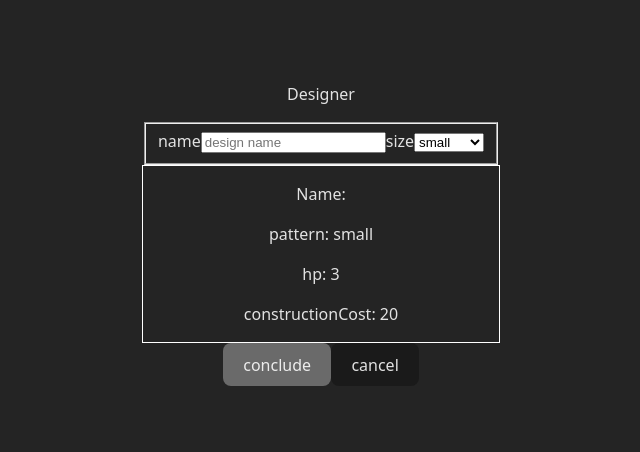
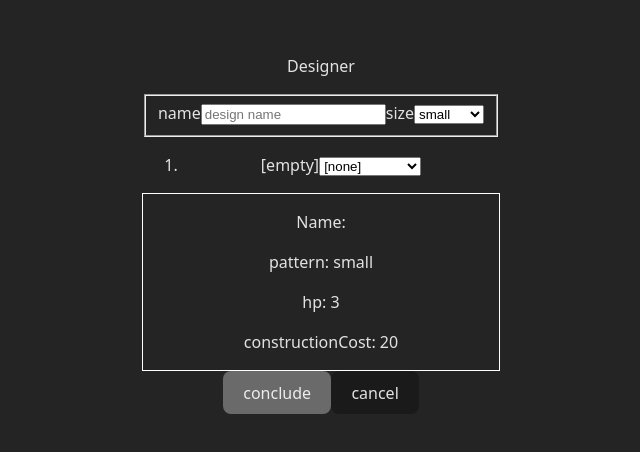
Before and after one commit to dblatcher/galaxy, a React (Vite) app: page / in a window 1280 px wide. Shown: the part 174-626 px from the top of the page, without its empty margins (319-959 px from the left). Built offline with nearby package versions, Linux system fonts and the light colour scheme.

Commit message:
ships have equipment slots

```diff
--- a/src/components/designer.tsx/DesignApp.tsx
+++ b/src/components/designer.tsx/DesignApp.tsx
@@ -4,11 +4,14 @@ import { useGameStateContext } from "../../hooks/useGameStateContext"
 import type { ShipDesign } from "../../lib/model"
 import { nextId } from "../../lib/util"
 import { DesignStats } from "./DesignStats"
+import { EquipmentSelect } from "./EquipmentSelect"
+import type { EquipmentId } from "../../data/ship-equipment"
 
 
 type DesignAction =
     { type: 'set-name', name: string } |
-    { type: 'set-pattern', pattern: PatternId };
+    { type: 'set-pattern', pattern: PatternId } |
+    { type: 'fill-slot', slotIndex: number, equipment: EquipmentId | undefined };
 
 type DesignState = {
     design: Omit<ShipDesign, 'id'>
@@ -27,7 +30,18 @@ export const DesignApp = () => {
                 return state
             }
             case "set-pattern": {
+                const { slots: oldSlots } = state.design
                 state.design.pattern = action.pattern;
+
+                const newSlots: ShipDesign['slots'] = new Array(ALL_PATTERNS[action.pattern].slotCount);
+                newSlots.fill(undefined)
+                newSlots.splice(0, oldSlots.length, ...oldSlots.slice(0, newSlots.length))
+
+                state.design.slots = newSlots
+                return state
+            }
+            case "fill-slot": {
+                state.design.slots[action.slotIndex] = action.equipment
                 return state
             }
         }
@@ -35,11 +49,11 @@ export const DesignApp = () => {
     }, {
         design: {
             name: '',
-            atk: 10,
             pattern: 'small',
             specials: {
 
-            }
+            },
+            slots: [undefined]
         }
     })
 
@@ -99,6 +113,16 @@ export const DesignApp = () => {
                 </label>
             </fieldset>
 
+            <section>
+                <ol>
+                    {state.design.slots.map((equipmentInSlot, slotIndex) => (
+                        <li key={slotIndex}>
+                            <EquipmentSelect value={equipmentInSlot} setValue={(equipment) => dispatch({ type: 'fill-slot', slotIndex, equipment })} />
+                        </li>
+                    ))}
+                </ol>
+            </section>
+
             <DesignStats design={state.design} />
 
 
--- /dev/null
+++ b/src/components/designer.tsx/EquipmentSelect.tsx
@@ -0,0 +1,22 @@
+import { ALL_EQUIPMENT, type EquipmentId } from "../../data/ship-equipment"
+
+interface Props {
+    value: EquipmentId | undefined
+    setValue: { (value: EquipmentId | undefined): void }
+}
+
+
+export const EquipmentSelect = ({ value, setValue }: Props) => {
+
+    const equipment = value && ALL_EQUIPMENT[value];
+
+    return <div>
+        <span>{equipment?.name ?? '[empty]'}</span>
+        <select value={value} onChange={({ target }) => setValue(target.value as EquipmentId | undefined)}>
+            <option value={undefined} >[none]</option>
+            {Object.entries(ALL_EQUIPMENT).map(([id, equipment]) => (
+                <option value={id} key={id}>{equipment.name}</option>
+            ))}
+        </select>
+    </div>
+}
--- /dev/null
+++ b/src/data/ship-equipment.ts
@@ -0,0 +1,24 @@
+import type { TechId } from "./tech-list";
+
+export type ShipEquipment = {
+    name: string;
+    baseCost: number;
+    prerequisites: TechId[];
+}
+
+export const ALL_EQUIPMENT = {
+    projectileGun: {
+        name: 'projectile gun',
+        baseCost: 5,
+        prerequisites: []
+    },
+    laserCannon: {
+        name: 'laser cannon',
+        baseCost: 5,
+        prerequisites: ['lasers']
+    },
+} satisfies Record<string, ShipEquipment>;
+
+
+export type EquipmentId = keyof typeof ALL_EQUIPMENT;
+export const equipmentIds = Object.keys(ALL_EQUIPMENT) as EquipmentId[];
--- a/src/data/ship-patterns.ts
+++ b/src/data/ship-patterns.ts
@@ -5,6 +5,7 @@ export type ShipPattern = {
     baseCost: number;
     baseHp: number;
     prerequisites: TechId[];
+    slotCount: number;
 }
 
 export const ALL_PATTERNS = {
@@ -12,19 +13,22 @@ export const ALL_PATTERNS = {
         name: 'small',
         baseCost: 20,
         baseHp: 3,
-        prerequisites: []
+        prerequisites: [],
+        slotCount: 1,
     },
     medium: {
         name: 'medium',
         baseCost: 100,
         baseHp: 10,
-        prerequisites: []
+        prerequisites: [],
+        slotCount: 3,
     },
     big: {
         name: 'big',
         baseCost: 200,
         baseHp: 25,
-        prerequisites: ['solarSails']
+        prerequisites: ['solarSails'],
+        slotCount: 7
     },
 } satisfies Record<string, ShipPattern>;
 
--- a/src/lib/initial-state.ts
+++ b/src/lib/initial-state.ts
@@ -12,27 +12,27 @@ const baseDesigns = (): ShipDesign[] => {
         {
             id: 0,
             name: 'scout',
-            atk: 1,
             specials: {},
             pattern: 'small',
+            slots: [],
         },
         {
             id: 1,
             name: 'colony ship',
-            atk: 0,
             specials: {
                 colonise: true
             },
             pattern: 'big',
+            slots: ['projectileGun', 'projectileGun'],
         },
         {
             id: 2,
             name: 'bomber',
-            atk: 1,
             specials: {
                 bomb: true
             },
-            pattern: 'medium'
+            pattern: 'medium',
+            slots: ['projectileGun'],
         },
     ]
 };
--- a/src/lib/model.ts
+++ b/src/lib/model.ts
@@ -1,6 +1,7 @@
 import type { PatternId } from "../data/ship-patterns";
 import type { ColonyBudget } from "./colony-budget";
 import type { FactionTechs, TechId } from "../data/tech-list";
+import type { EquipmentId } from "../data/ship-equipment";
 
 export type XY = {
     x: number;
@@ -44,11 +45,11 @@ export type ShipDesign = {
     id: number
     name: string
     pattern: PatternId
-    atk: number;
     specials: {
         colonise?: boolean
         bomb?: boolean
     }
+    slots: (undefined | EquipmentId)[]
 }
 
 export type Ship = {
--- a/src/lib/ship-design-helpers.ts
+++ b/src/lib/ship-design-helpers.ts
@@ -1,3 +1,4 @@
+import { ALL_EQUIPMENT } from "../data/ship-equipment";
 import { ALL_PATTERNS } from "../data/ship-patterns"
 import type { ShipDesign } from "./model"
 
@@ -6,7 +7,10 @@ export type EnhancedShipDesign = ShipDesign & {
     hp: number;
 }
 
-const getConstructionCost = (design: ShipDesign): number => ALL_PATTERNS[design.pattern].baseCost
+const getConstructionCost = (design: ShipDesign): number =>
+    ALL_PATTERNS[design.pattern].baseCost +
+    design.slots.reduce((sum, patternId) => !patternId ? sum : sum + ALL_EQUIPMENT[patternId].baseCost, 0)
+
 const getHp = (design: ShipDesign): number => ALL_PATTERNS[design.pattern].baseHp
 
 const enhanceShipDesign = (design: ShipDesign): EnhancedShipDesign => {
```
